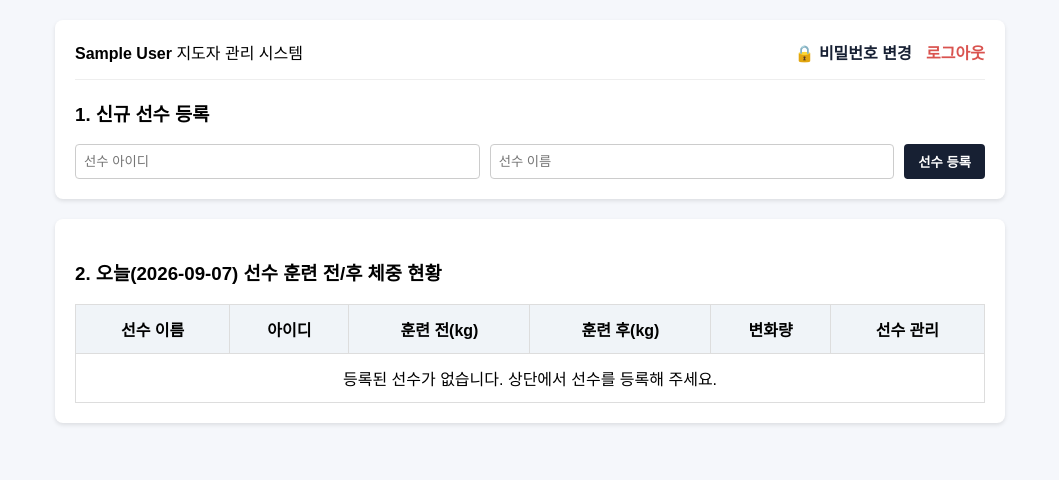
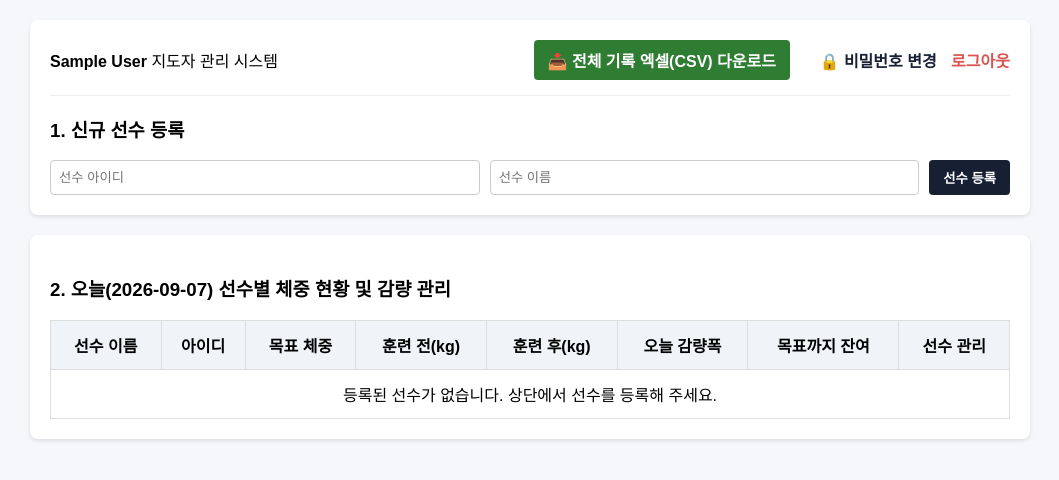
Before and after one commit to Misokim12/weight-tracker, a Flask app: page / in a window 1280 px wide. Shown: the top 480 px of the page, without its empty margins (110-1169 px from the left). Run offline with Flask 3, Linux system fonts and the light colour scheme; a user stored in the database is signed in; tables that the repository leaves empty hold one stand-in row (values such as "Sample post").

Commit message:
Update athlete weight tracking table and styles

```diff
--- a/templates/admin.html
+++ b/templates/admin.html
@@ -5,17 +5,19 @@
     <meta name="viewport" content="width=device-width, initial-scale=1.0">
     <title>코치 관리자 페이지</title>
     <style>
-        body { font-family: sans-serif; padding: 20px; max-width: 950px; margin: 0 auto; background-color: #f5f7fb; }
+        body { font-family: sans-serif; padding: 20px; max-width: 1000px; margin: 0 auto; background-color: #f5f7fb; }
         .card { background: white; padding: 20px; border-radius: 8px; box-shadow: 0 2px 4px rgba(0,0,0,0.1); margin-bottom: 20px; }
         .nav { display: flex; justify-content: space-between; align-items: center; border-bottom: 1px solid #eee; padding-bottom: 15px; margin-bottom: 15px; }
         a { color: #172033; text-decoration: none; font-weight: bold; margin-left: 10px; }
         table { width: 100%; border-collapse: collapse; margin-top: 10px; }
-        th, td { border: 1px solid #ddd; padding: 12px 10px; text-align: center; }
+        th, td { border: 1px solid #ddd; padding: 12px 8px; text-align: center; }
         th { background-color: #f0f4f8; }
         input[type="text"] { padding: 8px; border: 1px solid #ccc; border-radius: 4px; }
         .btn { padding: 8px 14px; background: #172033; color: white; border: none; border-radius: 4px; cursor: pointer; font-weight: bold; }
+        .btn-excel { padding: 8px 14px; background: #2e7d32; color: white; border-radius: 4px; font-weight: bold; text-decoration: none; display: inline-block; }
         .btn-del { padding: 6px 12px; background: #d9534f; color: white; border: none; border-radius: 4px; cursor: pointer; font-size: 13px; }
         .msg { background: #e8f4ea; color: #2e7d32; padding: 10px; border-radius: 4px; margin-bottom: 15px; }
+        .badge-done { background: #e8f4ea; color: #2e7d32; padding: 3px 8px; border-radius: 12px; font-weight: bold; font-size: 13px; }
     </style>
 </head>
 <body>
@@ -23,6 +25,7 @@
         <div class="nav">
             <div><strong>{{ current_user.name }}</strong> 지도자 관리 시스템</div>
             <div>
+                <a href="{{ url_for('export_csv') }}" class="btn-excel" style="color:white; margin-right:15px;">📥 전체 기록 엑셀(CSV) 다운로드</a>
                 <a href="{{ url_for('change_password') }}">🔒 비밀번호 변경</a>
                 <a href="{{ url_for('logout') }}" style="color:#d9534f;">로그아웃</a>
             </div>
@@ -45,37 +48,60 @@
     </div>
 
     <div class="card">
-        <h3>2. 오늘({{ today }}) 선수 훈련 전/후 체중 현황</h3>
+        <h3>2. 오늘({{ today }}) 선수별 체중 현황 및 감량 관리</h3>
         <table>
             <thead>
                 <tr>
                     <th>선수 이름</th>
                     <th>아이디</th>
+                    <th>목표 체중</th>
                     <th>훈련 전(kg)</th>
                     <th>훈련 후(kg)</th>
-                    <th>변화량</th>
+                    <th>오늘 감량폭</th>
+                    <th>목표까지 잔여</th>
                     <th>선수 관리</th>
                 </tr>
             </thead>
             <tbody>
                 {% for athlete in athletes %}
                 {% set rec = (records | selectattr("user_id", "equalto", athlete.id) | list | first) %}
+
+                {% set current_w = rec.weight_after if rec and rec.weight_after else (rec.weight_before if rec and rec.weight_before else None) %}
+                {% set rem_w = (current_w - athlete.target_weight) | round(2) if current_w and athlete.target_weight else None %}
+
                 <tr>
                     <td><strong>{{ athlete.name }}</strong></td>
                     <td>{{ athlete.username }}</td>
+                    <td>
+                        {% if athlete.target_weight %}
+                            <strong style="color:#172033;">{{ athlete.target_weight }} kg</strong>
+                        {% else %}
+                            <span style="color:#999; font-size:12px;">미설정</span>
+                        {% endif %}
+                    </td>
                     <td>{{ rec.weight_before if rec and rec.weight_before else '-' }}</td>
                     <td>{{ rec.weight_after if rec and rec.weight_after else '-' }}</td>
                     <td>
                         {% if rec and rec.weight_before and rec.weight_after %}
-                            <strong style="color: {% if rec.weight_after - rec.weight_before < 0 %}#2e7d32{% else %}#d9534f{% endif %};">
+                            <span style="color: {% if rec.weight_after - rec.weight_before < 0 %}#2e7d32{% else %}#d9534f{% endif %}; font-weight:bold;">
                                 {{ (rec.weight_after - rec.weight_before) | round(2) }} kg
-                            </strong>
+                            </span>
                         {% else %}
                             -
                         {% endif %}
                     </td>
                     <td>
-                        <!-- 선수 삭제 버튼 -->
+                        {% if rem_w is not none %}
+                            {% if rem_w <= 0 %}
+                                <span class="badge-done">달성! 🎉</span>
+                            {% else %}
+                                <strong style="color:#d9534f;">-{{ rem_w }} kg</strong>
+                            {% endif %}
+                        {% else %}
+                            -
+                        {% endif %}
+                    </td>
+                    <td>
                         <form action="{{ url_for('delete_athlete', user_id=athlete.id) }}" method="POST" onsubmit="return confirm('정말 \'{{ athlete.name }}\' 선수를 삭제하시겠습니까?');">
                             <button type="submit" class="btn-del">삭제</button>
                         </form>
@@ -83,7 +109,7 @@
                 </tr>
                 {% else %}
                 <tr>
-                    <td colspan="6">등록된 선수가 없습니다. 상단에서 선수를 등록해 주세요.</td>
+                    <td colspan="8">등록된 선수가 없습니다. 상단에서 선수를 등록해 주세요.</td>
                 </tr>
                 {% endfor %}
             </tbody>
```
